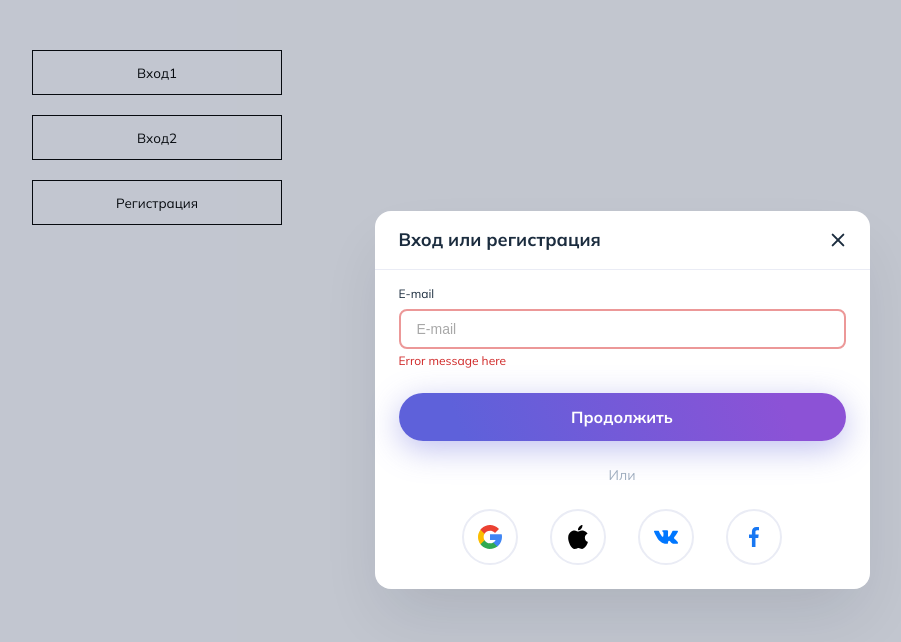
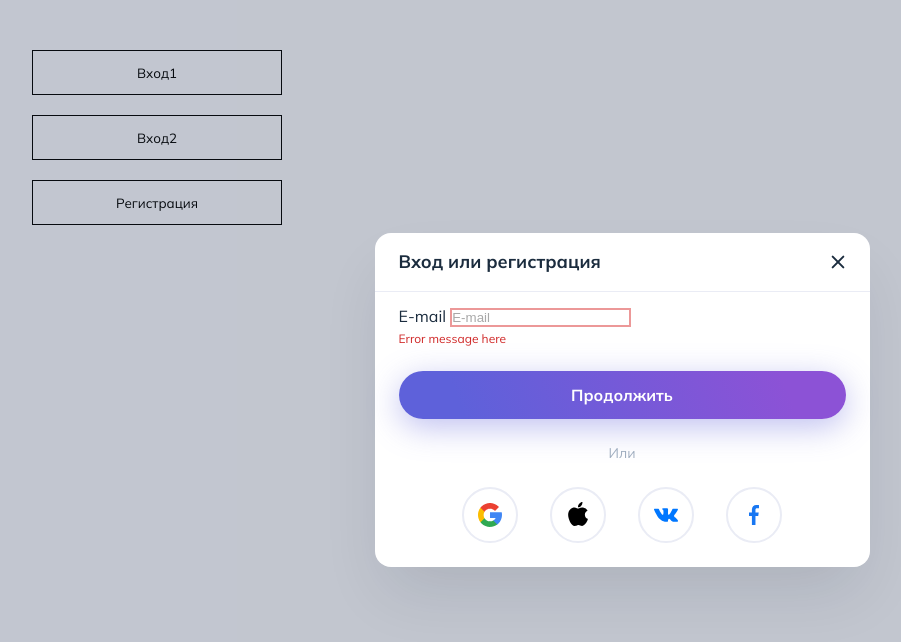
Before and after one commit to Gabbasov98/lumos, a plain HTML site: page log-reg.html in a window 1280 px wide. Both pictures are taken after a click on the button "Вход1". Shown: the whole page, without its empty margins (18-919 px from the left). Drawn offline with nearby package versions, Linux system fonts and the light colour scheme; files that its build step writes are made by us from their sources.

Commit message:
new-pages

```diff
--- a/scss/modals.scss
+++ b/scss/modals.scss
@@ -54,23 +54,7 @@
             &:not(:first-child) {
                 margin-top: 16px;
             }
-            label {
-                font-weight: normal;
-                font-size: 12px;
-                line-height: 133%;
-                margin-bottom: 8px;
-                display: block;
-            }
-            input {
-                background: #EAECF5;
-                border-radius: 8px;
-                width: 100%;
-                height: 40px;
-                padding: 0 16px;
-                font-weight: 300;
-                font-size: 14px;
-                border: none;
-            }
+            input {}
         }
         &-btn {
             height: 48px;
```
